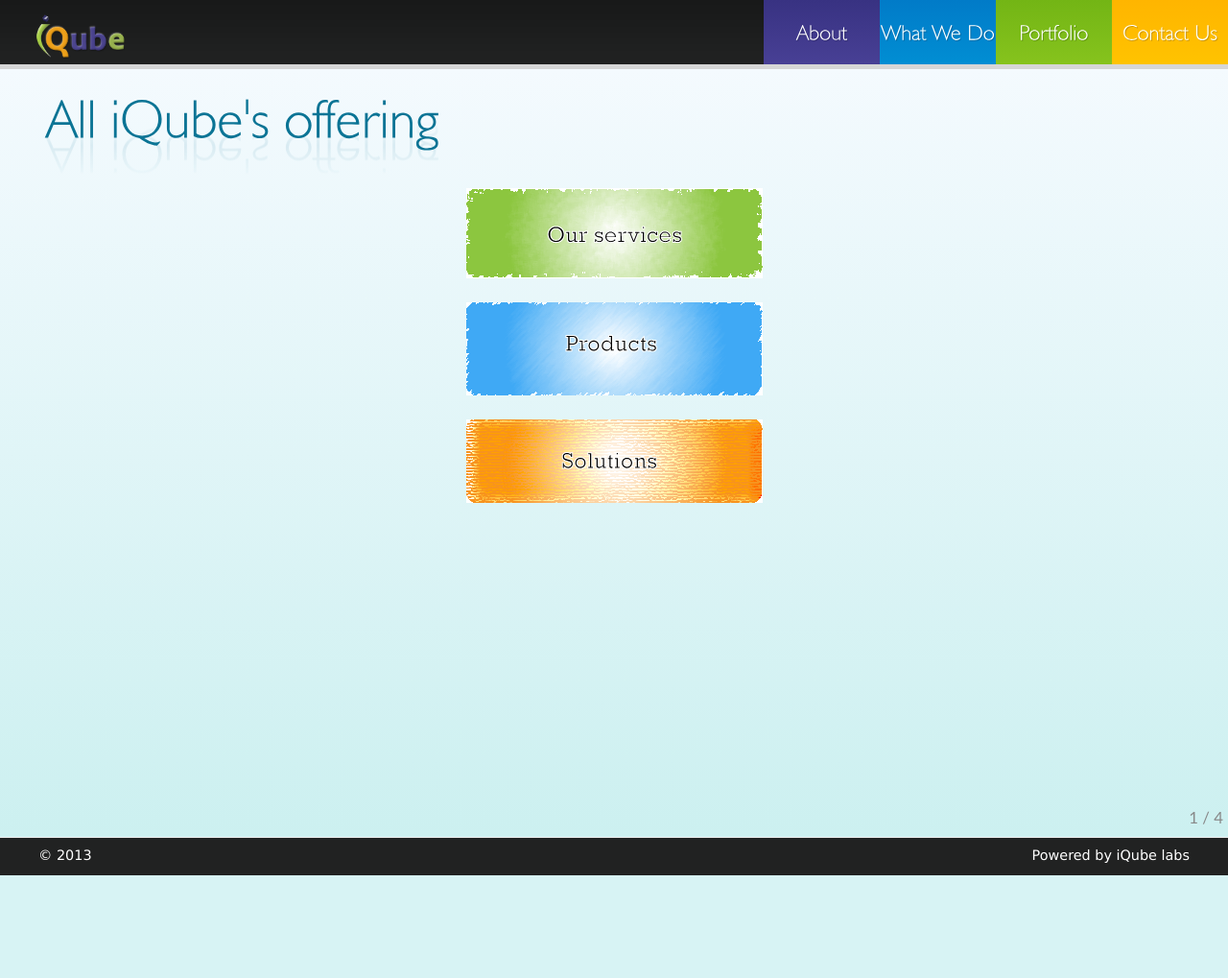
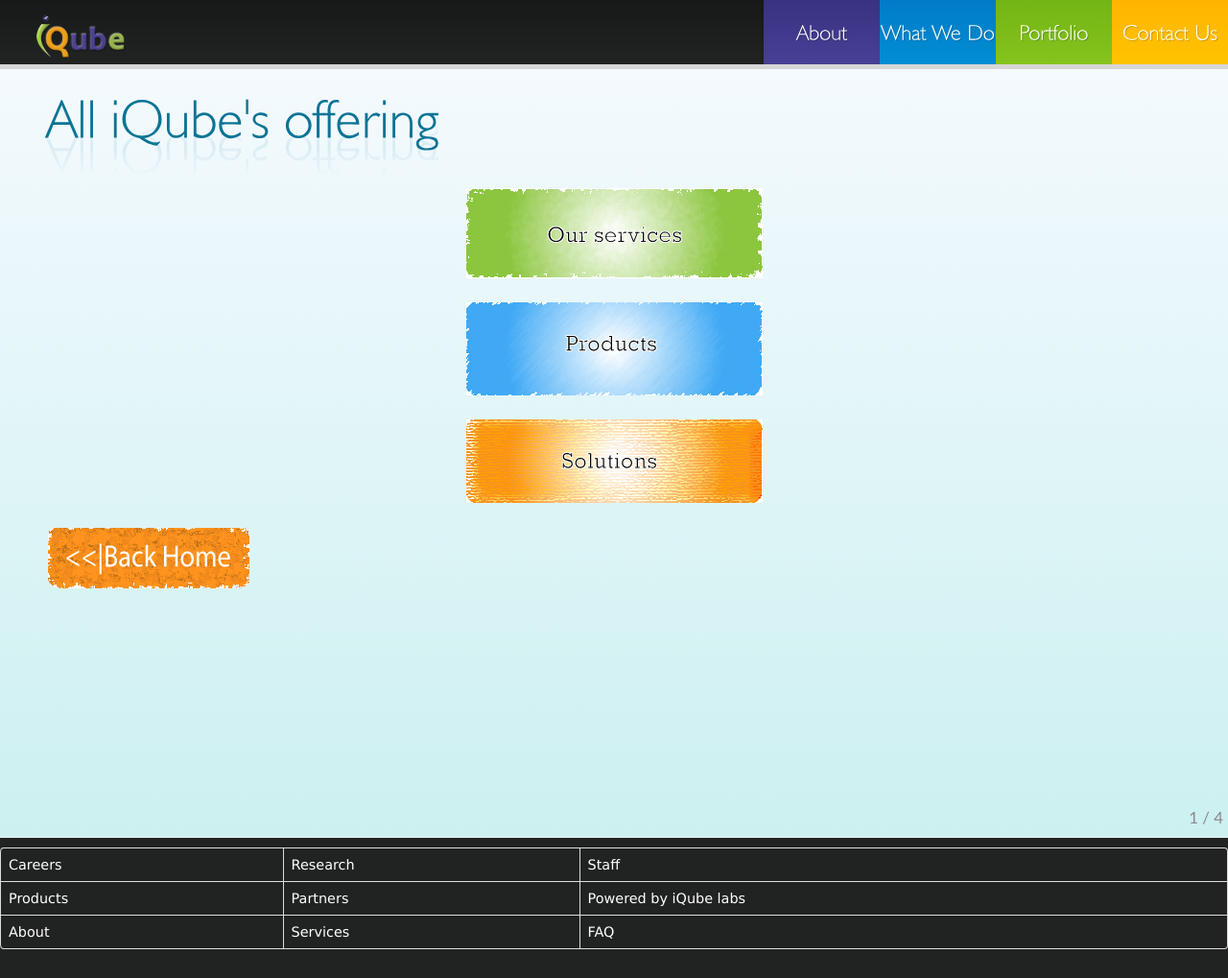
Before and after one commit to s-chand/iQubew, a PHP site: page /portfolio.php in a window 1280 px wide. Shown: the whole page at 96% size. Before the commit the page ends 912 px from the top, so only its background shows below. Run offline with PHP 8.4, Linux system fonts and the light colour scheme.

Commit message:
removed some images

```diff
--- a/css/style.css
+++ b/css/style.css
@@ -38,7 +38,7 @@ header {
 
 /*Gallery*/
 #gallery {
-	height: 470px;
+	height: 480px;
 	overflow: hidden;
 	background: url(../images/gallerry-bg.gif) 0 0 repeat-x;
 	background-color:#484095;
--- a/footer.php
+++ b/footer.php
@@ -1,11 +1,28 @@
 <footer>
 			<div class="container">
 				<div class="wrapper">
-					<div class="fleft">
-						&copy; 2013
+
+					<div>
+						<table class="table table-bordered">
+							<tr>
+								<td>Careers</td>
+								<td>Research</td>
+								<td>Staff</td>
+							</tr>
+							<tr>
+								<td>Products</td>
+								<td>Partners</td>
+								<td>Powered by iQube labs</td>
+							</tr>
+							<tr>
+								<td>About</td>
+								<td>Services</td>
+								<td>FAQ</td>
+							</tr>
+						</table>
 					</div>
 					<div class="fright">
-						Powered by iQube labs
+
 					</div>
 				</div>
 			</div>
--- a/portfolio.php
+++ b/portfolio.php
@@ -20,7 +20,7 @@ include 'header.php';
 
 					<h2  onclick="window.location='portfolio.php#slide-3'">Solutions</h2></br-->
 </div>
-
+				<a href="index.php" style="float:left"><img src="images2/button_03.gif" /></a>
 			</div>
 		</div>
 	</section>
@@ -91,7 +91,7 @@ include 'header.php';
 			</div>
 			<br/>
 			<div class="back" style="float:right">
-				<a href="index.php"><img src="images2/button_03.gif" /></a>
+				<a href="#slide-0"><img src="images2/porfolio_03.gif" /></a>
 			</div>
 		</div>
 	</section>
@@ -127,7 +127,7 @@ include 'header.php';
 				</p>
 			</article>
 			<div class="back" style="float:right">
-				<a href="index.php"><img src="images2/button_03.gif" /></a>
+				<a href="#slide-0"><img src="images2/porfolio_03.gif" /></a>
 			</div>
 		</div>
 	</section>
@@ -174,7 +174,7 @@ include 'header.php';
 				</p>
 			</article>
 			<div class="back" style="float:right">
-				<a href="index.php"><img src="images2/button_03.gif" /></a>
+				<a href="#slide-0"><img src="images2/porfolio_03.gif" /></a>
 			</div>
 			<!--div class="back" style="float:left">
 				<a href="index.php"><img src="images2/button_03.gif" /></a>
```
Also changed, not shown: index.php (+4 -17 lines), images2/incre.png (deleted), images2/porfolio_03.gif (added).
